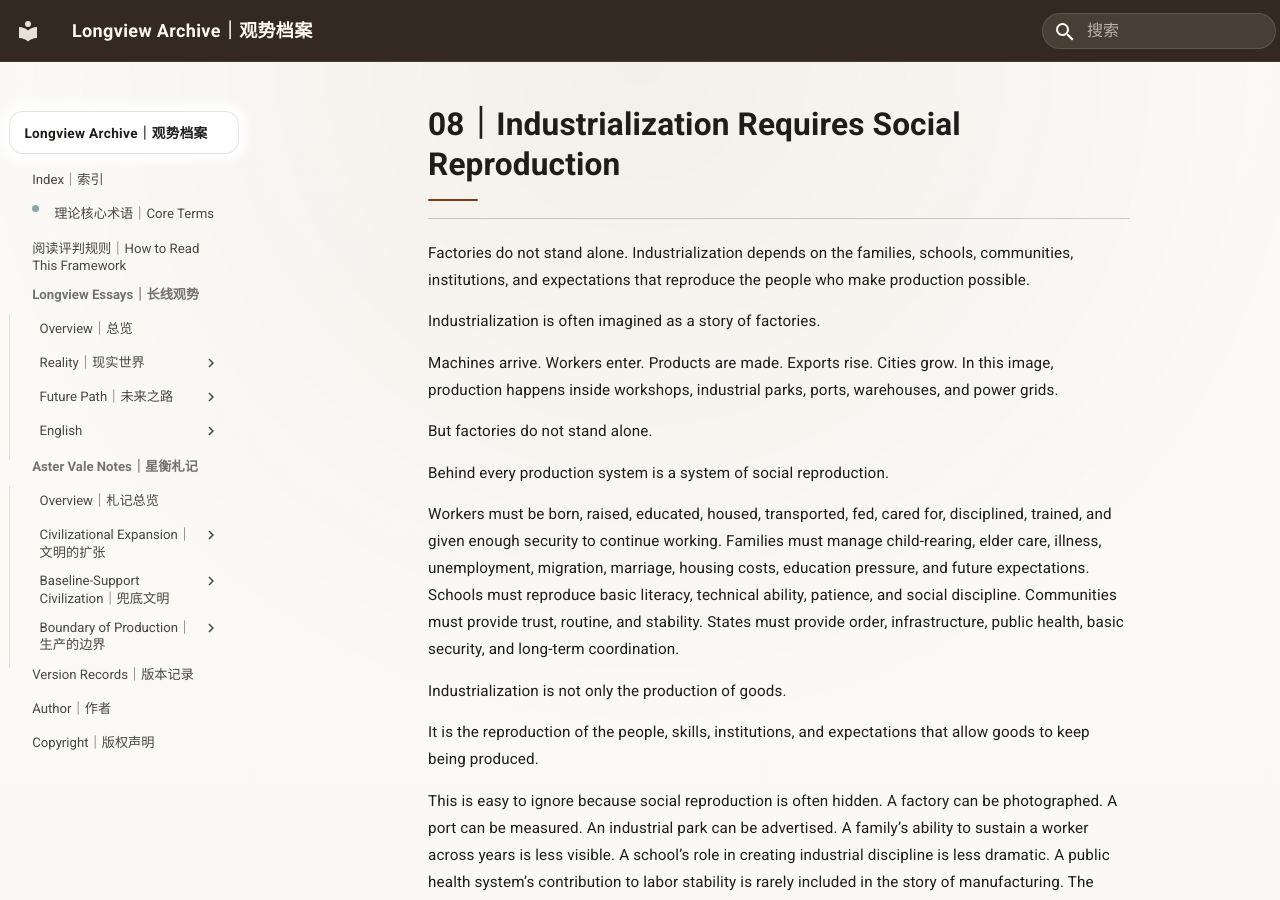
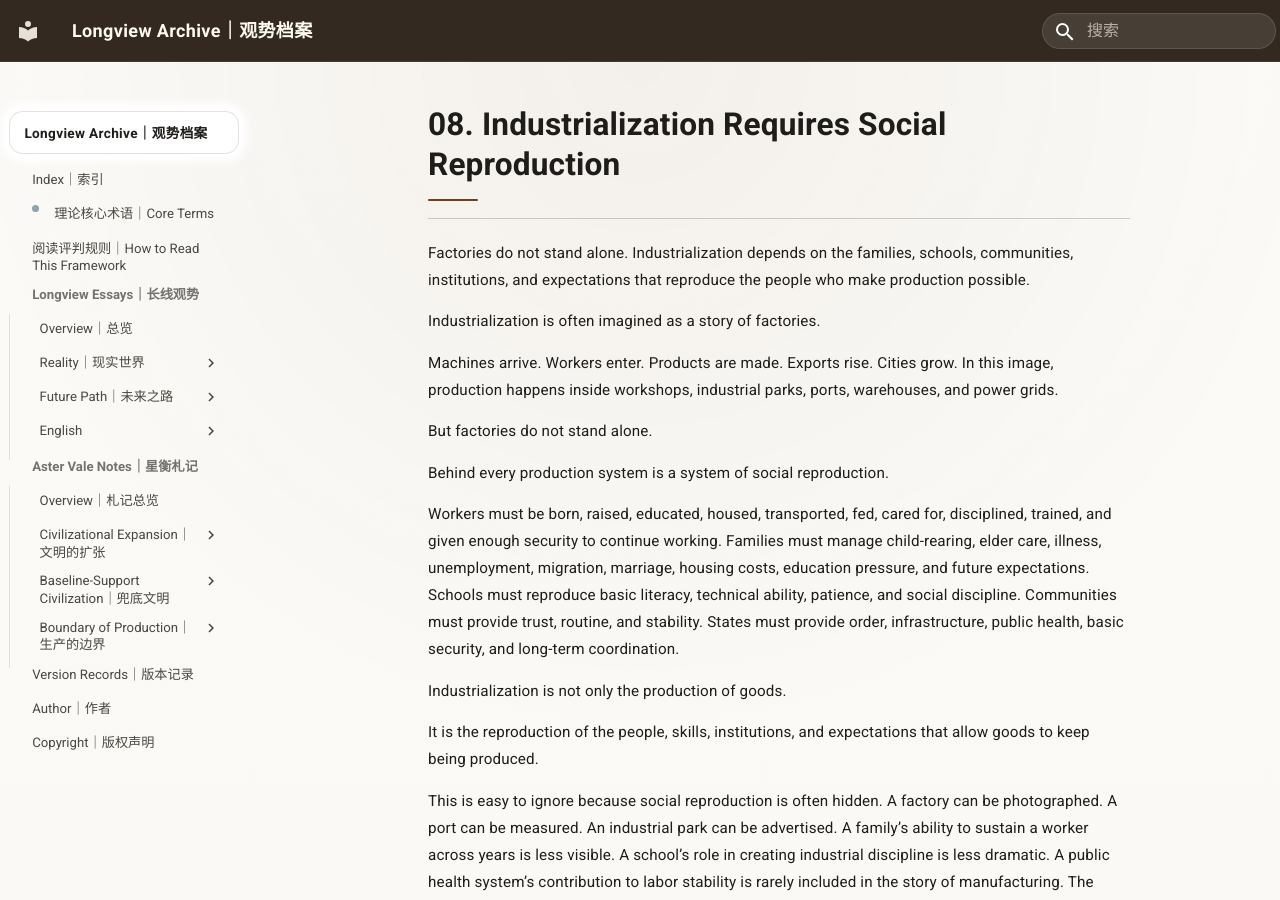
Before and after one commit to guanshi1688/longview-archive, an MkDocs documentation site: the page built from docs/essays/notes/english/Architecture/08-industrialization-requires-social-reproduction.md, in a window 1280 px wide and 900 px high. Built offline with MkDocs 1.6.1 and Material for MkDocs 9.7.7, drawn with Linux system fonts in a browser that asks for light colours.

```diff
--- a/docs/essays/notes/english/Architecture/08-industrialization-requires-social-reproduction.md
+++ b/docs/essays/notes/english/Architecture/08-industrialization-requires-social-reproduction.md
@@ -1,4 +1,4 @@
-# 08｜Industrialization Requires Social Reproduction
+# 08. Industrialization Requires Social Reproduction
 
 Factories do not stand alone. Industrialization depends on the families, schools, communities, institutions, and expectations that reproduce the people who make production possible.
 
```
